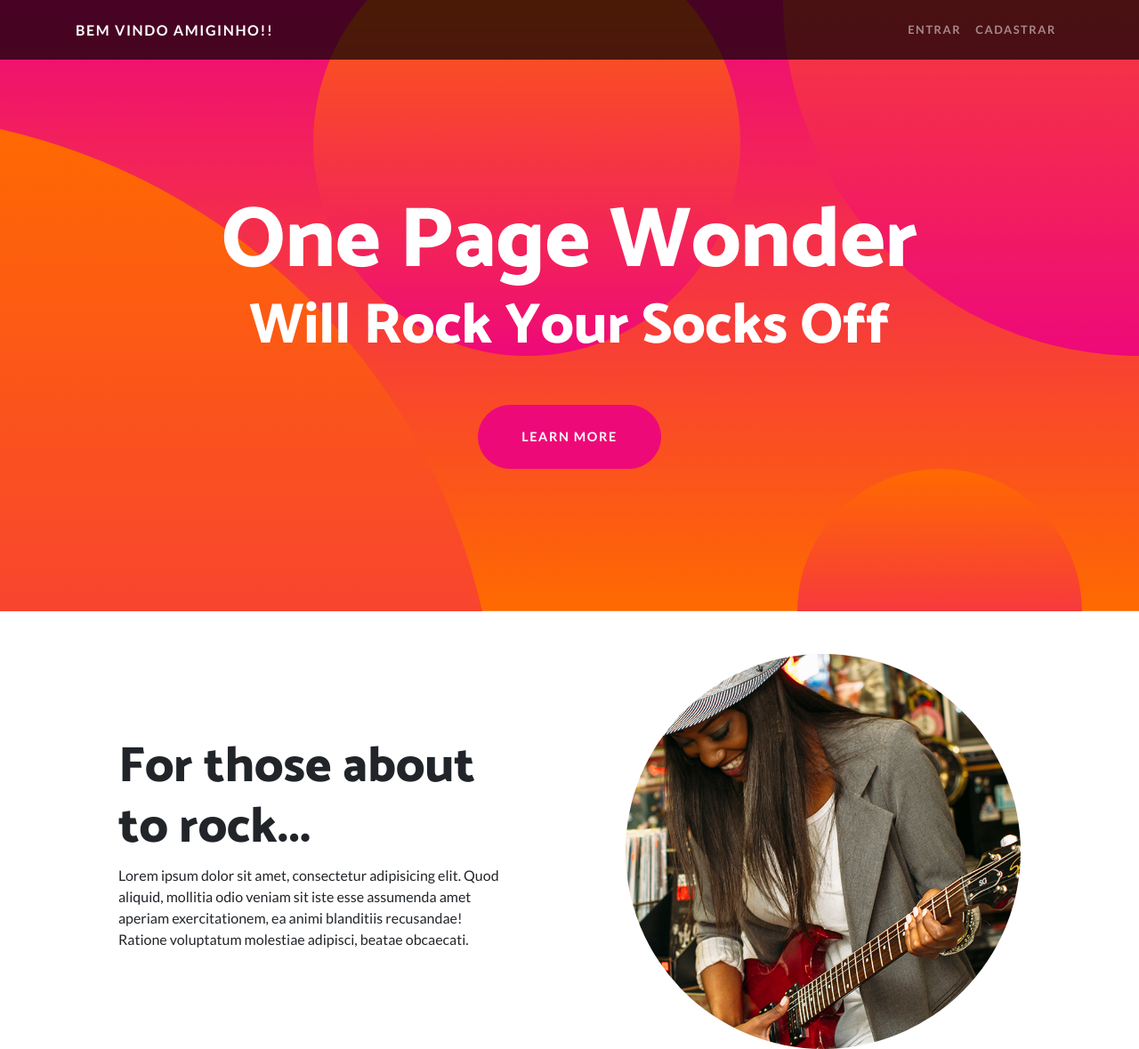
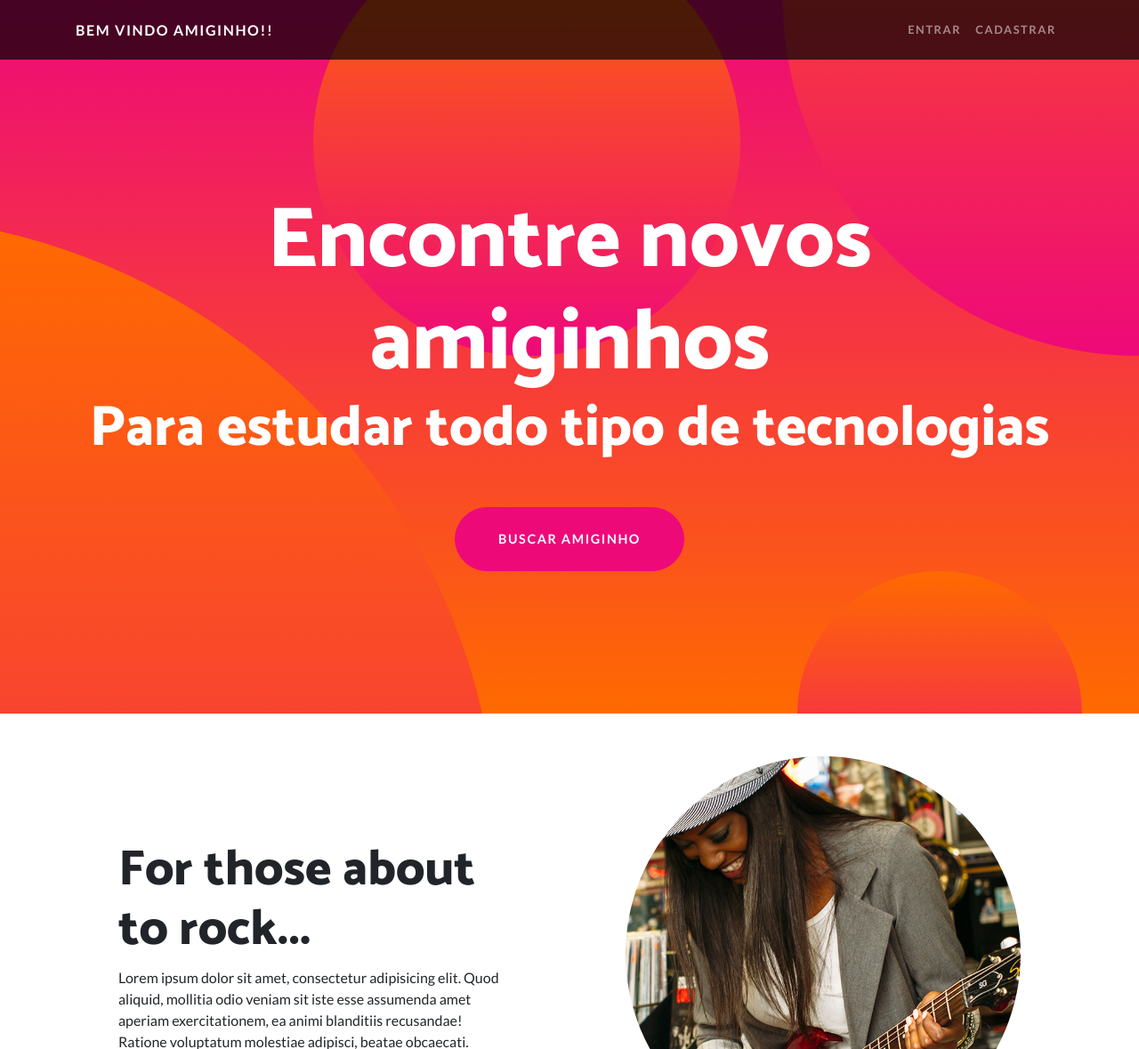
Before and after one commit to talesmm14/Busque-o-seu-amiguinho, a Django app: template templates/pages/index.html in a window 1280 px wide. Shown: the top 1179 px of the page at 89% size. Run offline with Django 3.2, Linux system fonts and the light colour scheme; the template is opened without the code that fills it, so the values that code supplies are empty; some libraries are stand-ins or nearby versions.

Commit message:
Update Template

```diff
--- a/BusqueAmiginho/urls.py
+++ b/BusqueAmiginho/urls.py
@@ -17,7 +17,6 @@ from django.contrib import admin
 from django.urls import path, include
 from core import urls as core_urls
 
-import core
 
 urlpatterns = [
     path('admin/', admin.site.urls),
--- a/templates/pages/index.html
+++ b/templates/pages/index.html
@@ -48,9 +48,9 @@
   <header class="masthead text-center text-white">
     <div class="masthead-content">
       <div class="container">
-        <h1 class="masthead-heading mb-0">One Page Wonder</h1>
-        <h2 class="masthead-subheading mb-0">Will Rock Your Socks Off</h2>
-        <a href="#" class="btn btn-primary btn-xl rounded-pill mt-5">Learn More</a>
+        <h1 class="masthead-heading mb-0">Encontre novos amiginhos</h1>
+        <h2 class="masthead-subheading mb-0">Para estudar todo tipo de tecnologias</h2>
+        <a href="#" class="btn btn-primary btn-xl rounded-pill mt-5">Buscar Amiginho</a>
       </div>
     </div>
     <div class="bg-circle-1 bg-circle"></div>
```
